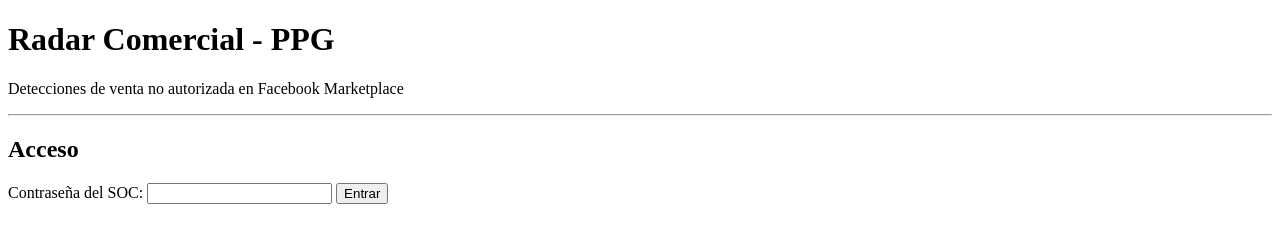
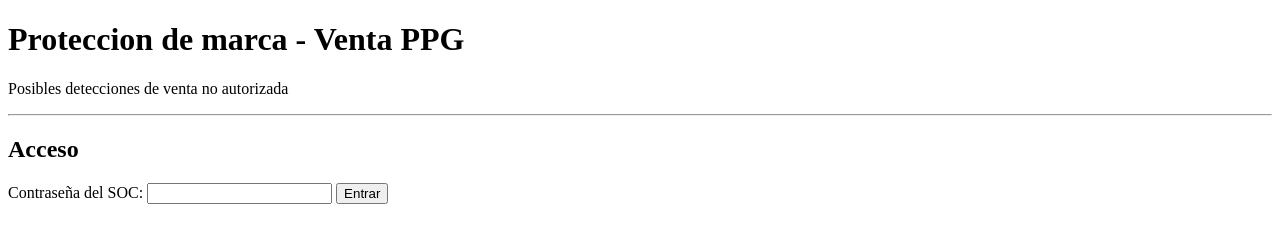
Before and after one commit to ElPadrino23/Radar_Comercial, a plain HTML site: page index.html in a window 1280 px wide. Drawn offline with Linux system fonts and the light colour scheme.

Commit message:
Update index.html

```diff
--- a/index.html
+++ b/index.html
@@ -6,8 +6,8 @@
 </head>
 <body>
 
-  <h1>Radar Comercial - PPG</h1>
-  <p>Detecciones de venta no autorizada en Facebook Marketplace</p>
+  <h1>Proteccion de marca - Venta PPG</h1>
+  <p>Posibles detecciones de venta no autorizada</p>
 
   <hr>
 
```
